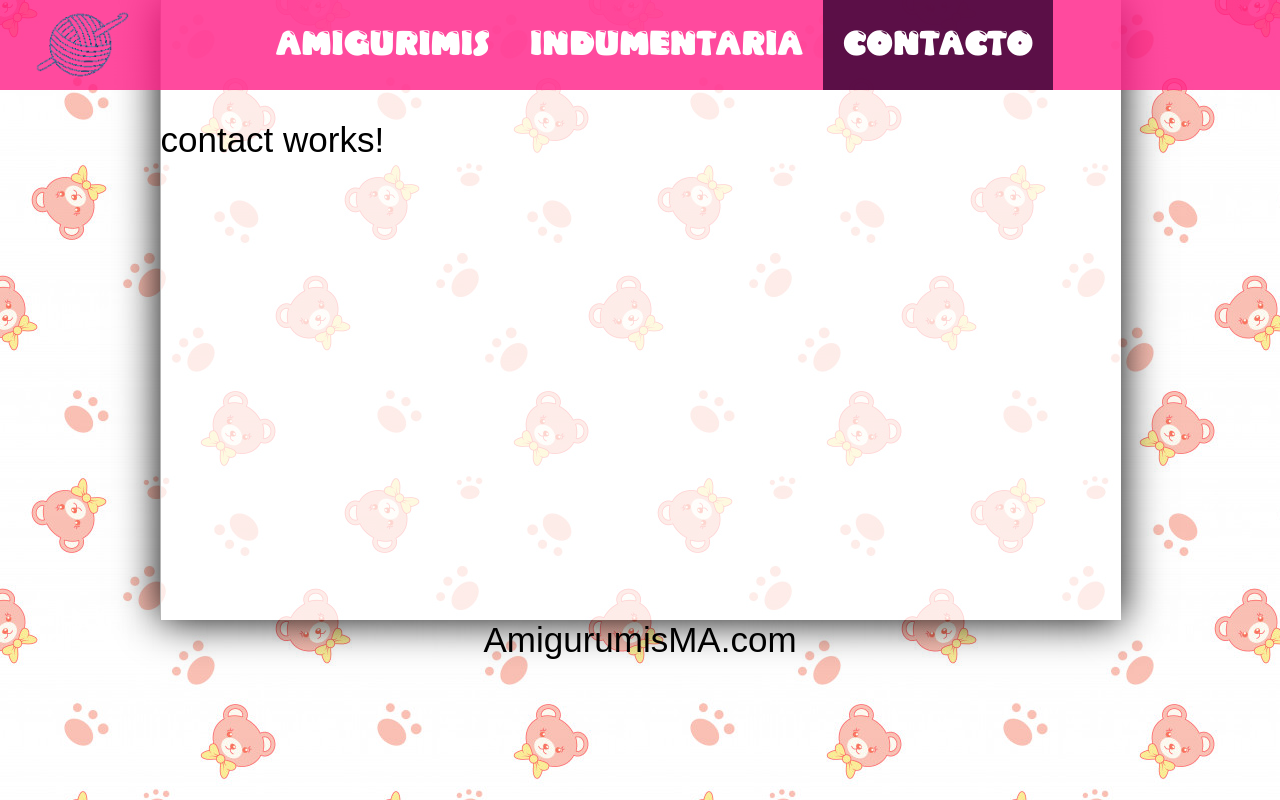
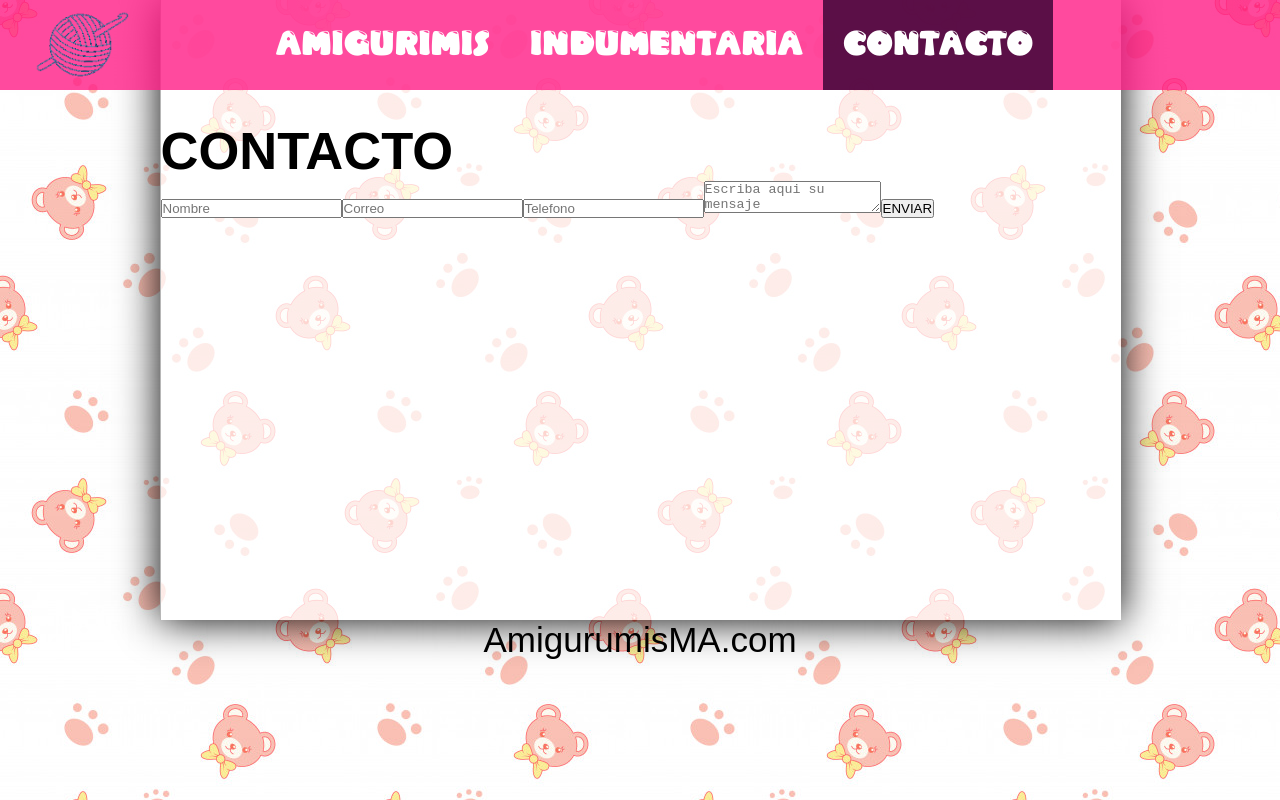
Before and after one commit to NicoBaigorria/Angular-Web-Base, an Angular app: page /contacto in a window 1280 px wide. Built offline with nearby package versions, Linux system fonts and the light colour scheme.

Commit message:
html formulario

```diff
--- a/src/app/components/contact/contact.component.html
+++ b/src/app/components/contact/contact.component.html
@@ -1 +1,8 @@
-<p>contact works!</p>
+<form>
+    <h2>CONTACTO</h2>
+    <input type="text" name="Nombre" placeholder="Nombre" required>
+    <input type="email" name="correo" placeholder="Correo" required>
+    <input type="text" name="telefono" placeholder="Telefono" required>
+    <textarea name="mensaje" placeholder="Escriba aqui su mensaje" required></textarea>
+    <input type="submit" value="ENVIAR" id="boton">
+</form>
```
